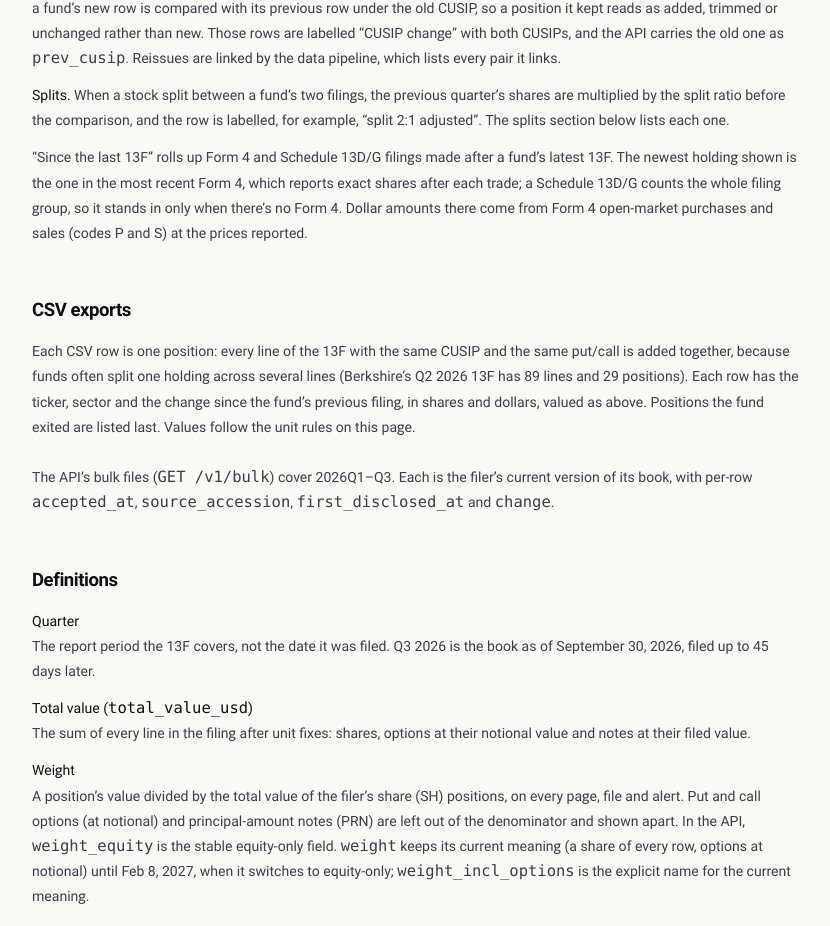
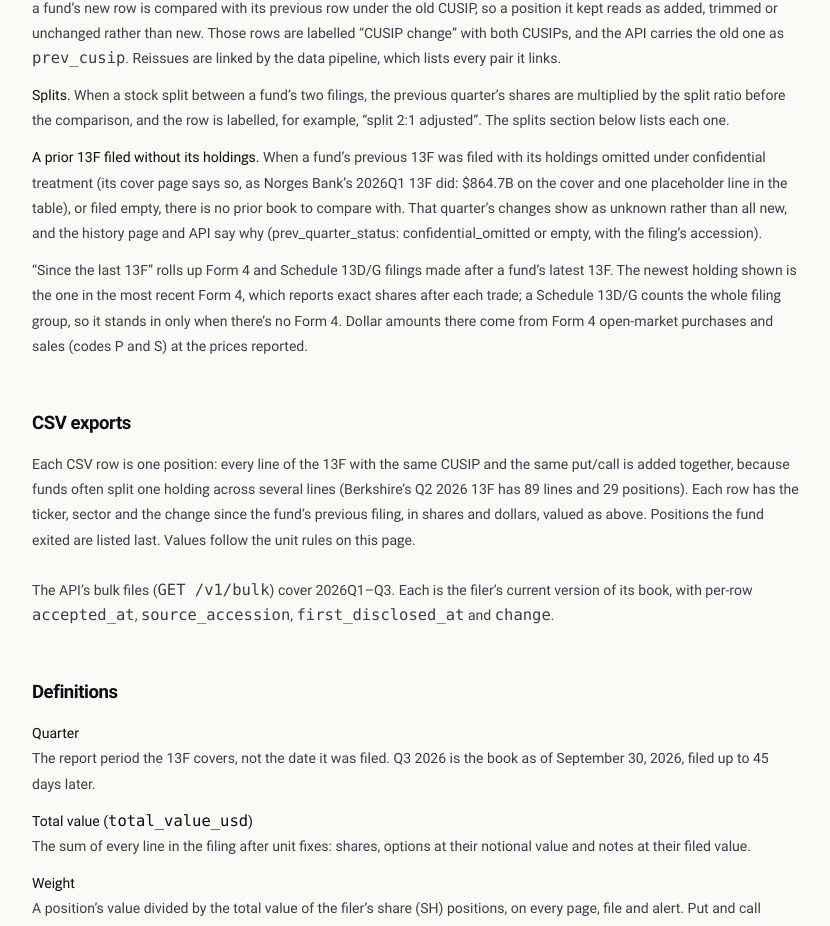
Before and after one commit to factordynamics/site, a React (Vite) app in the folder copybook/web/: page /methodology in a window 1280 px wide. Shown: the part 2872-3798 px from the top of the page, without its empty margins (288-1118 px from the left). Built offline with nearby package versions, Linux system fonts and the light colour scheme; no server answers.

Commit message:
Copybook /methodology/: a prior 13F filed with its holdings omitted (confidential treatment) or empty leaves the next quarter's changes unknown
Amp-Thread-ID: https://ampcode.com/threads/T-01a1b6e1-cdbe-73c8-a40a-c52e2abed637
Co-authored-by: Andreas <abigger87@gmail.com>

```diff
--- a/copybook/web/src/pages/Methodology.tsx
+++ b/copybook/web/src/pages/Methodology.tsx
@@ -118,6 +118,9 @@ const SECTIONS: { id: string; title: string; body: ReactNode }[] = [
         </p>
         <p>
           <strong className="font-medium text-ink">Splits.</strong> When a stock split between a fund’s two filings, the previous quarter’s shares are multiplied by the split ratio before the comparison, and the row is labelled, for example, “split 2:1 adjusted”. The splits section below lists each one.
+        </p>
+        <p id="prior-confidential" className="scroll-mt-24">
+          <strong className="font-medium text-ink">A prior 13F filed without its holdings.</strong> When a fund’s previous 13F was filed with its holdings omitted under confidential treatment (its cover page says so, as Norges Bank’s 2026Q1 13F did: $864.7B on the cover and one placeholder line in the table), or filed empty, there is no prior book to compare with. That quarter’s changes show as unknown rather than all new, and the history page and API say why (prev_quarter_status: confidential_omitted or empty, with the filing’s accession).
         </p>
         <p>“Since the last 13F” rolls up Form 4 and Schedule 13D/G filings made after a fund’s latest 13F. The newest holding shown is the one in the most recent Form 4, which reports exact shares after each trade; a Schedule 13D/G counts the whole filing group, so it stands in only when there’s no Form 4. Dollar amounts there come from Form 4 open-market purchases and sales (codes P and S) at the prices reported.</p>
       </>
```
